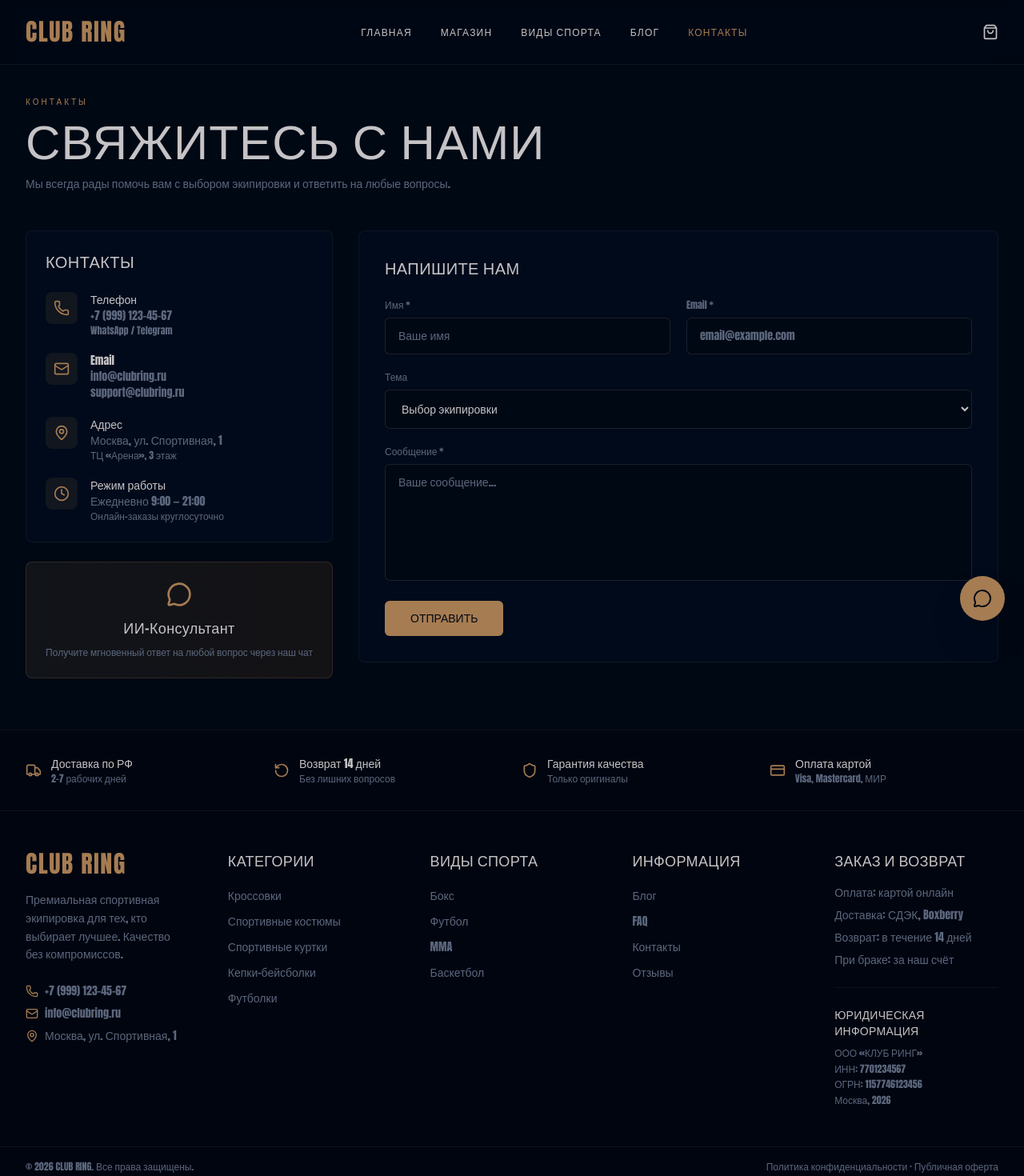
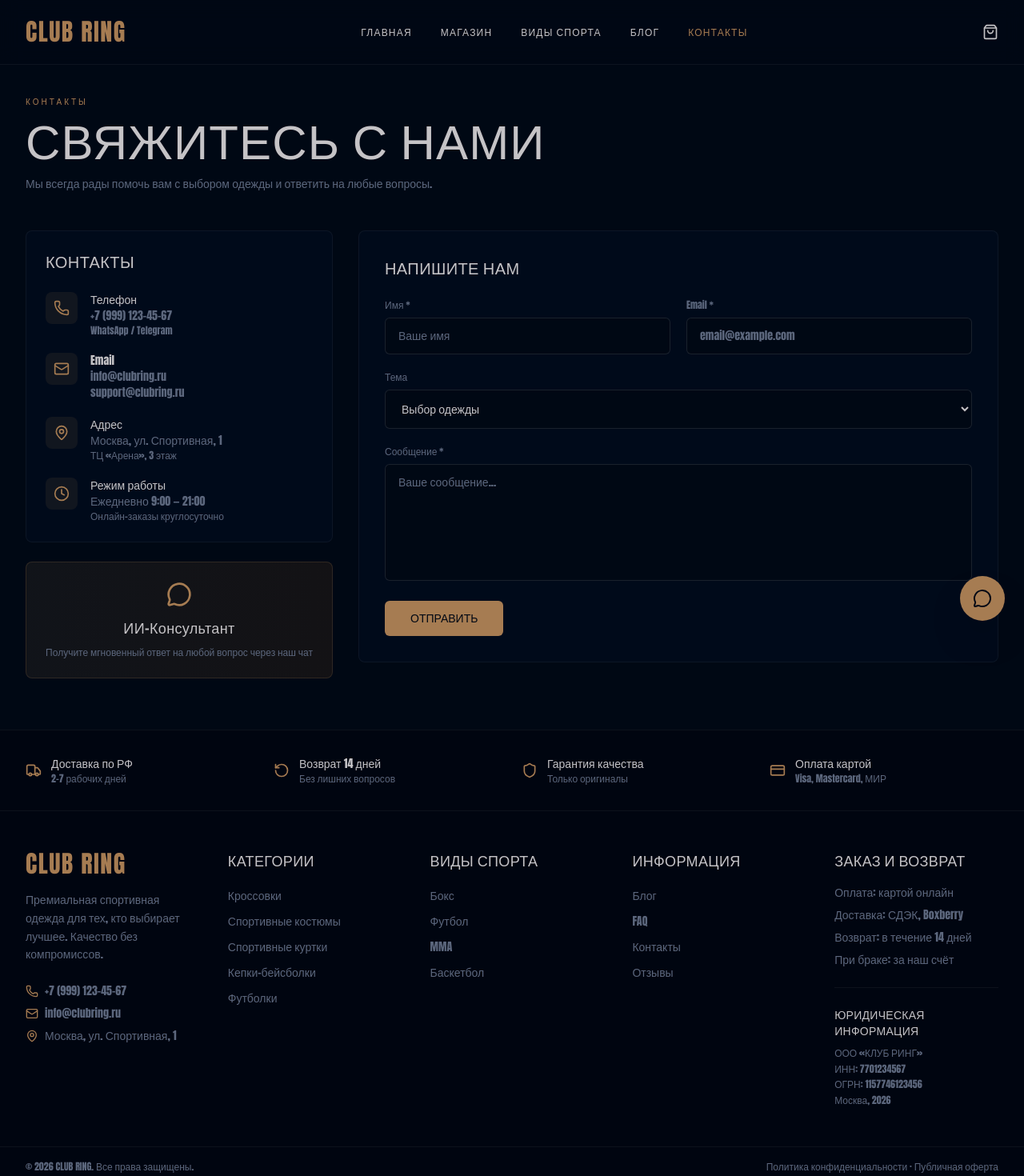
Before and after one commit to ruport998-sudo/club-ring.shop, a React (Vite) app: page /contacts in a window 1280 px wide. Shown: the top 1470 px of the page at 80% size. Built offline with nearby package versions, Linux system fonts and the light colour scheme; the HTML template or start-up script is replaced by a standard one.

Commit message:
Замена всех упоминаний 'экипировка' на 'одежда' по всему сайту

```diff
--- a/src/components/AIChat.tsx
+++ b/src/components/AIChat.tsx
@@ -9,7 +9,7 @@ interface ChatMessage {
 export default function AIChat() {
   const [isOpen, setIsOpen] = useState(false);
   const [messages, setMessages] = useState<ChatMessage[]>([
-    { role: 'assistant', content: 'Здравствуйте! Я ИИ-консультант CLUB RING. Чем могу помочь? С радостью подскажу по размерам, наличию и подберу экипировку!' }
+    { role: 'assistant', content: 'Здравствуйте! Я ИИ-консультант CLUB RING. Чем могу помочь? С радостью подскажу по размерам, наличию и подберу одежду!' }
   ]);
   const [input, setInput] = useState('');
   const [isLoading, setIsLoading] = useState(false);
--- a/src/components/Footer.tsx
+++ b/src/components/Footer.tsx
@@ -71,7 +71,7 @@ export default function Footer() {
               CLUB RING
             </Link>
             <p className="mt-4 text-sm text-[#5C677D] leading-relaxed">
-              Премиальная спортивная экипировка для тех, кто выбирает лучшее. Качество без компромиссов.
+              Премиальная спортивная одежда для тех, кто выбирает лучшее. Качество без компромиссов.
             </p>
             <div className="mt-6 space-y-2">
               <div className="flex items-center gap-2 text-sm text-[#5C677D]">
--- a/src/data/products.ts
+++ b/src/data/products.ts
@@ -206,7 +206,7 @@ export const blogPosts: BlogPost[] = [
   {
     id: "blog-3",
     title: "СОБИРАЕМ ПЕРВЫЙ КОМПЛЕКТ ДЛЯ MMA",
-    excerpt: "Что понадобится начинающему бойцу MMA: от шорт и рашгарда до перчаток и капы. Полный чек-лист экипировки.",
+    excerpt: "Что понадобится начинающему бойцу MMA: от шорт и рашгарда до перчаток и капы. Полный чек-лист одежды.",
     image: "/blog/article-3.jpg",
     date: "5 апреля 2026",
     category: "MMA",
--- a/src/pages/BlogPage.tsx
+++ b/src/pages/BlogPage.tsx
@@ -12,7 +12,7 @@ export default function BlogPage() {
             ЖУРНАЛ CLUB RING
           </h1>
           <p className="mt-4 text-sm text-[#5C677D] max-w-2xl">
-            Экспертные статьи, гайды и советы по выбору экипировки, технике тренировок и подготовке к соревнованиям.
+            Экспертные статьи, гайды и советы по выбору одежды, технике тренировок и подготовке к соревнованиям.
           </p>
         </div>
 
--- a/src/pages/ContactsPage.tsx
+++ b/src/pages/ContactsPage.tsx
@@ -10,7 +10,7 @@ export default function ContactsPage() {
             СВЯЖИТЕСЬ С НАМИ
           </h1>
           <p className="mt-4 text-sm text-[#5C677D] max-w-2xl">
-            Мы всегда рады помочь вам с выбором экипировки и ответить на любые вопросы.
+            Мы всегда рады помочь вам с выбором одежды и ответить на любые вопросы.
           </p>
         </div>
 
@@ -99,7 +99,7 @@ export default function ContactsPage() {
                 <div>
                   <label className="block text-xs text-[#5C677D] mb-2">Тема</label>
                   <select className="w-full bg-[#000814] border border-white/10 rounded-md px-4 py-3 text-sm text-[#C5C3C6] focus:outline-none focus:border-[#A67C52] transition-colors">
-                    <option>Выбор экипировки</option>
+                    <option>Выбор одежды</option>
                     <option>Заказ и доставка</option>
                     <option>Возврат и обмен</option>
                     <option>Сотрудничество</option>
```
